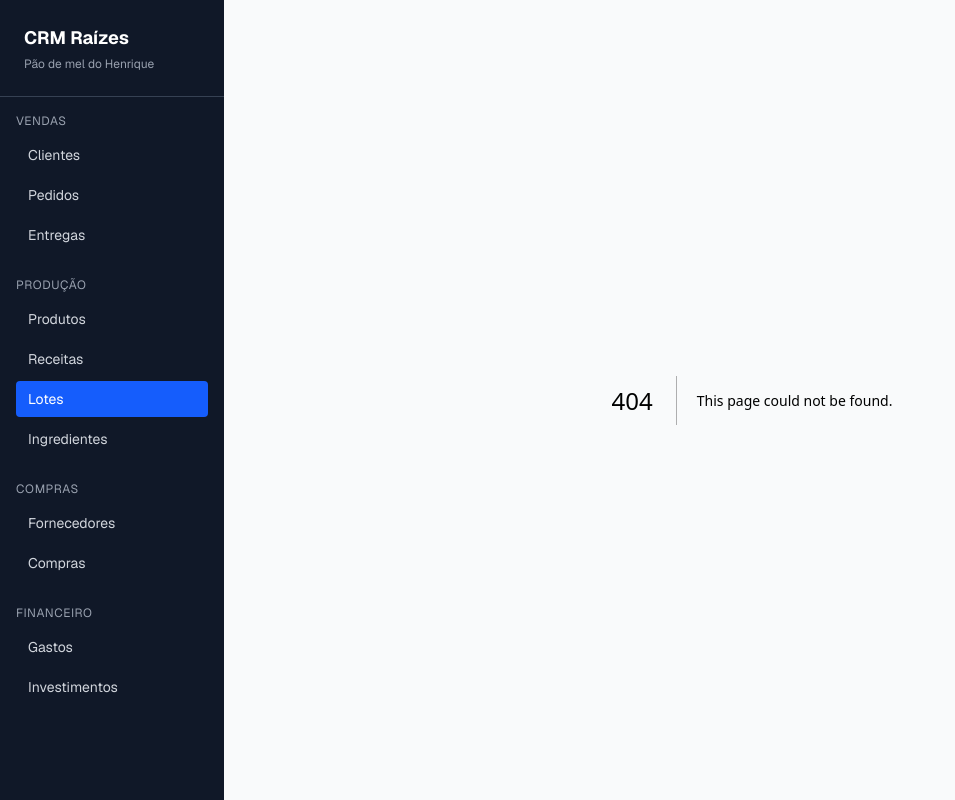
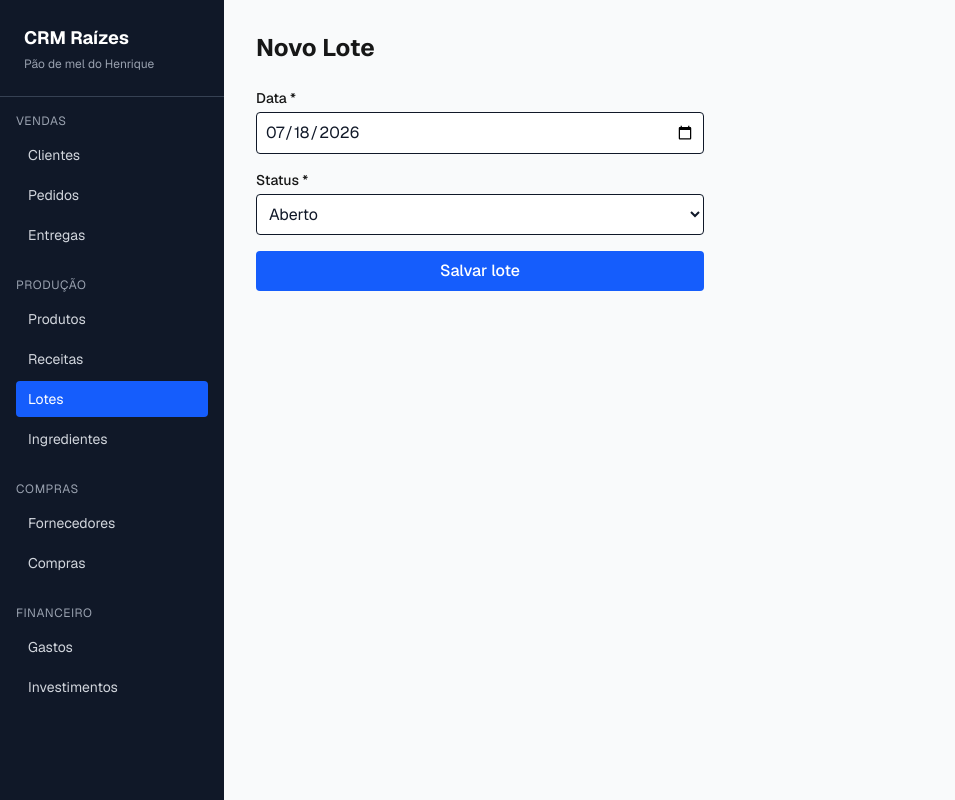
Before and after one commit to macdegui/CRM-RAIZES, a Next.js app: page /lotes/novo in a window 1280 px wide. Before the commit this address had no page. Shown: the whole page, without its empty margins (0-955 px from the left). Built offline with nearby package versions, Linux system fonts and the light colour scheme; no server answers.

Commit message:
CRUD de lotes

```diff
--- /dev/null
+++ b/src/app/lotes/[id]/editar/page.tsx
@@ -0,0 +1,27 @@
+import { supabase } from '@/lib/supabase'
+import LoteEditForm from '@/components/ui/LoteEditForm'
+
+interface Props {
+  params: Promise<{ id: string }>
+}
+
+export default async function EditarLotePage({ params }: Props) {
+  const { id } = await params
+
+  const { data: lote, error } = await supabase
+    .from('lotes')
+    .select('*')
+    .eq('id', id)
+    .single()
+
+  if (error || !lote) {
+    return <p>Lote não encontrado.</p>
+  }
+
+  return (
+    <main className="p-8">
+      <h1 className="text-2xl font-bold mb-6">Editar Lote</h1>
+      <LoteEditForm lote={lote} />
+    </main>
+  )
+}
--- /dev/null
+++ b/src/app/lotes/novo/page.tsx
@@ -0,0 +1,10 @@
+import LoteForm from '@/components/ui/LoteForm'
+
+export default function NovoLotePage() {
+  return (
+    <main className="p-8">
+      <h1 className="text-2xl font-bold mb-6">Novo Lote</h1>
+      <LoteForm />
+    </main>
+  )
+}
--- /dev/null
+++ b/src/app/lotes/page.tsx
@@ -0,0 +1,72 @@
+export const dynamic = 'force-dynamic'
+
+import Link from 'next/link'
+import { supabase } from '@/lib/supabase'
+import { Lote } from '@/types'
+import DeletarLote from '@/components/ui/DeletarLote'
+
+const statusLabel: Record<string, string> = {
+  ABERTO: 'Aberto',
+  EM_PRODUCAO: 'Em produção',
+  FINALIZADO: 'Finalizado',
+}
+
+export default async function LotesPage() {
+  const { data: lotes, error } = await supabase
+    .from('lotes')
+    .select('*')
+    .order('data', { ascending: false })
+
+  if (error) {
+    return <p>Erro ao carregar lotes: {error.message}</p>
+  }
+
+  return (
+    <main className="p-8">
+      <div className="flex justify-between items-center mb-6">
+        <h1 className="text-2xl font-bold">Lotes</h1>
+        <Link
+          href="/lotes/novo"
+          className="bg-blue-600 text-white px-4 py-2 rounded hover:bg-blue-700"
+        >
+          + Novo Lote
+        </Link>
+      </div>
+
+      {lotes.length === 0 ? (
+        <p className="text-gray-500">Nenhum lote cadastrado ainda.</p>
+      ) : (
+        <table className="w-full border-collapse">
+          <thead>
+            <tr className="border-b">
+              <th className="text-left p-2">Data</th>
+              <th className="text-left p-2">Status</th>
+              <th className="text-left p-2">Custo total</th>
+              <th className="text-left p-2">Ações</th>
+            </tr>
+          </thead>
+          <tbody>
+            {lotes.map((lote: Lote) => (
+              <tr key={lote.id} className="border-b hover:bg-gray-50">
+                <td className="p-2">{lote.data}</td>
+                <td className="p-2">{statusLabel[lote.status]}</td>
+                <td className="p-2">
+                  {lote.custo_total ? `R$ ${Number(lote.custo_total).toFixed(2)}` : '—'}
+                </td>
+                <td className="p-2 flex gap-3">
+                  <Link
+                    href={`/lotes/${lote.id}/editar`}
+                    className="text-blue-600 hover:underline text-sm"
+                  >
+                    Editar
+                  </Link>
+                  <DeletarLote id={lote.id} />
+                </td>
+              </tr>
+            ))}
+          </tbody>
+        </table>
+      )}
+    </main>
+  )
+}
--- /dev/null
+++ b/src/components/ui/DeletarLote.tsx
@@ -0,0 +1,38 @@
+'use client'
+
+import { useRouter } from 'next/navigation'
+import { supabase } from '@/lib/supabase'
+
+interface Props {
+  id: string
+}
+
+export default function DeletarLote({ id }: Props) {
+  const router = useRouter()
+
+  async function handleDeletar() {
+    const confirmou = confirm('Deletar este lote? Essa ação não pode ser desfeita.')
+    if (!confirmou) return
+
+    const { error } = await supabase
+      .from('lotes')
+      .delete()
+      .eq('id', id)
+
+    if (error) {
+      alert('Erro ao deletar: ' + error.message)
+      return
+    }
+
+    router.refresh()
+  }
+
+  return (
+    <button
+      onClick={handleDeletar}
+      className="text-red-500 hover:underline text-sm"
+    >
+      Deletar
+    </button>
+  )
+}
--- /dev/null
+++ b/src/components/ui/LoteEditForm.tsx
@@ -0,0 +1,103 @@
+'use client'
+
+import { useState } from 'react'
+import { useRouter } from 'next/navigation'
+import { supabase } from '@/lib/supabase'
+import { loteSchema, LoteForm as LoteFormType } from '@/schemas'
+import { Lote } from '@/types'
+
+interface Props {
+  lote: Lote
+}
+
+export default function LoteEditForm({ lote }: Props) {
+  const router = useRouter()
+  const [loading, setLoading] = useState(false)
+  const [erros, setErros] = useState<Record<string, string>>({})
+  const [form, setForm] = useState<LoteFormType>({
+    data: lote.data,
+    status: lote.status,
+  })
+
+  function handleChange(e: React.ChangeEvent<HTMLInputElement | HTMLSelectElement>) {
+    setForm({ ...form, [e.target.name]: e.target.value })
+  }
+
+  async function handleSubmit(e: React.FormEvent) {
+    e.preventDefault()
+    setErros({})
+
+    const resultado = loteSchema.safeParse(form)
+    if (!resultado.success) {
+      const errosFormatados: Record<string, string> = {}
+      resultado.error.issues.forEach((issue) => {
+        if (issue.path[0]) errosFormatados[issue.path[0] as string] = issue.message
+      })
+      setErros(errosFormatados)
+      return
+    }
+
+    setLoading(true)
+    const { error } = await supabase
+      .from('lotes')
+      .update(resultado.data)
+      .eq('id', lote.id)
+    setLoading(false)
+
+    if (error) {
+      alert('Erro ao atualizar: ' + error.message)
+      return
+    }
+
+    router.push('/lotes')
+    router.refresh()
+  }
+
+  return (
+    <form onSubmit={handleSubmit} className="flex flex-col gap-4 max-w-md">
+      <div>
+        <label className="block text-sm font-medium mb-1">Data *</label>
+        <input
+          name="data"
+          type="date"
+          value={form.data}
+          onChange={handleChange}
+          className="w-full border rounded p-2 bg-white text-gray-900"
+        />
+        {erros.data && <p className="text-red-500 text-sm mt-1">{erros.data}</p>}
+      </div>
+
+      <div>
+        <label className="block text-sm font-medium mb-1">Status *</label>
+        <select
+          name="status"
+          value={form.status}
+          onChange={handleChange}
+          className="w-full border rounded p-2 bg-white text-gray-900"
+        >
+          <option value="ABERTO">Aberto</option>
+          <option value="EM_PRODUCAO">Em produção</option>
+          <option value="FINALIZADO">Finalizado</option>
+        </select>
+        {erros.status && <p className="text-red-500 text-sm mt-1">{erros.status}</p>}
+      </div>
+
+      <div className="flex gap-2">
+        <button
+          type="submit"
+          disabled={loading}
+          className="bg-blue-600 text-white rounded p-2 font-medium hover:bg-blue-700 disabled:opacity-50"
+        >
+          {loading ? 'Salvando...' : 'Salvar alterações'}
+        </button>
+        <button
+          type="button"
+          onClick={() => router.push('/lotes')}
+          className="border rounded p-2 hover:bg-gray-50"
+        >
+          Cancelar
+        </button>
+      </div>
+    </form>
+  )
+}
--- /dev/null
+++ b/src/components/ui/LoteForm.tsx
@@ -0,0 +1,86 @@
+'use client'
+
+import { useState } from 'react'
+import { useRouter } from 'next/navigation'
+import { supabase } from '@/lib/supabase'
+import { loteSchema, LoteForm as LoteFormType } from '@/schemas'
+
+export default function LoteForm() {
+  const router = useRouter()
+  const [loading, setLoading] = useState(false)
+  const [erros, setErros] = useState<Record<string, string>>({})
+  const [form, setForm] = useState<LoteFormType>({
+    data: new Date().toISOString().split('T')[0],
+    status: 'ABERTO',
+  })
+
+  function handleChange(e: React.ChangeEvent<HTMLInputElement | HTMLSelectElement>) {
+    setForm({ ...form, [e.target.name]: e.target.value })
+  }
+
+  async function handleSubmit(e: React.FormEvent) {
+    e.preventDefault()
+    setErros({})
+
+    const resultado = loteSchema.safeParse(form)
+    if (!resultado.success) {
+      const errosFormatados: Record<string, string> = {}
+      resultado.error.issues.forEach((issue) => {
+        if (issue.path[0]) errosFormatados[issue.path[0] as string] = issue.message
+      })
+      setErros(errosFormatados)
+      return
+    }
+
+    setLoading(true)
+    const { error } = await supabase.from('lotes').insert(resultado.data)
+    setLoading(false)
+
+    if (error) {
+      alert('Erro ao salvar: ' + error.message)
+      return
+    }
+
+    router.push('/lotes')
+    router.refresh()
+  }
+
+  return (
+    <form onSubmit={handleSubmit} className="flex flex-col gap-4 max-w-md">
+      <div>
+        <label className="block text-sm font-medium mb-1">Data *</label>
+        <input
+          name="data"
+          type="date"
+          value={form.data}
+          onChange={handleChange}
+          className="w-full border rounded p-2 bg-white text-gray-900"
+        />
+        {erros.data && <p className="text-red-500 text-sm mt-1">{erros.data}</p>}
+      </div>
+
+      <div>
+        <label className="block text-sm font-medium mb-1">Status *</label>
+        <select
+          name="status"
+          value={form.status}
+          onChange={handleChange}
+          className="w-full border rounded p-2 bg-white text-gray-900"
+        >
+          <option value="ABERTO">Aberto</option>
+          <option value="EM_PRODUCAO">Em produção</option>
+          <option value="FINALIZADO">Finalizado</option>
+        </select>
+        {erros.status && <p className="text-red-500 text-sm mt-1">{erros.status}</p>}
+      </div>
+
+      <button
+        type="submit"
+        disabled={loading}
+        className="bg-blue-600 text-white rounded p-2 font-medium hover:bg-blue-700 disabled:opacity-50"
+      >
+        {loading ? 'Salvando...' : 'Salvar lote'}
+      </button>
+    </form>
+  )
+}
```
